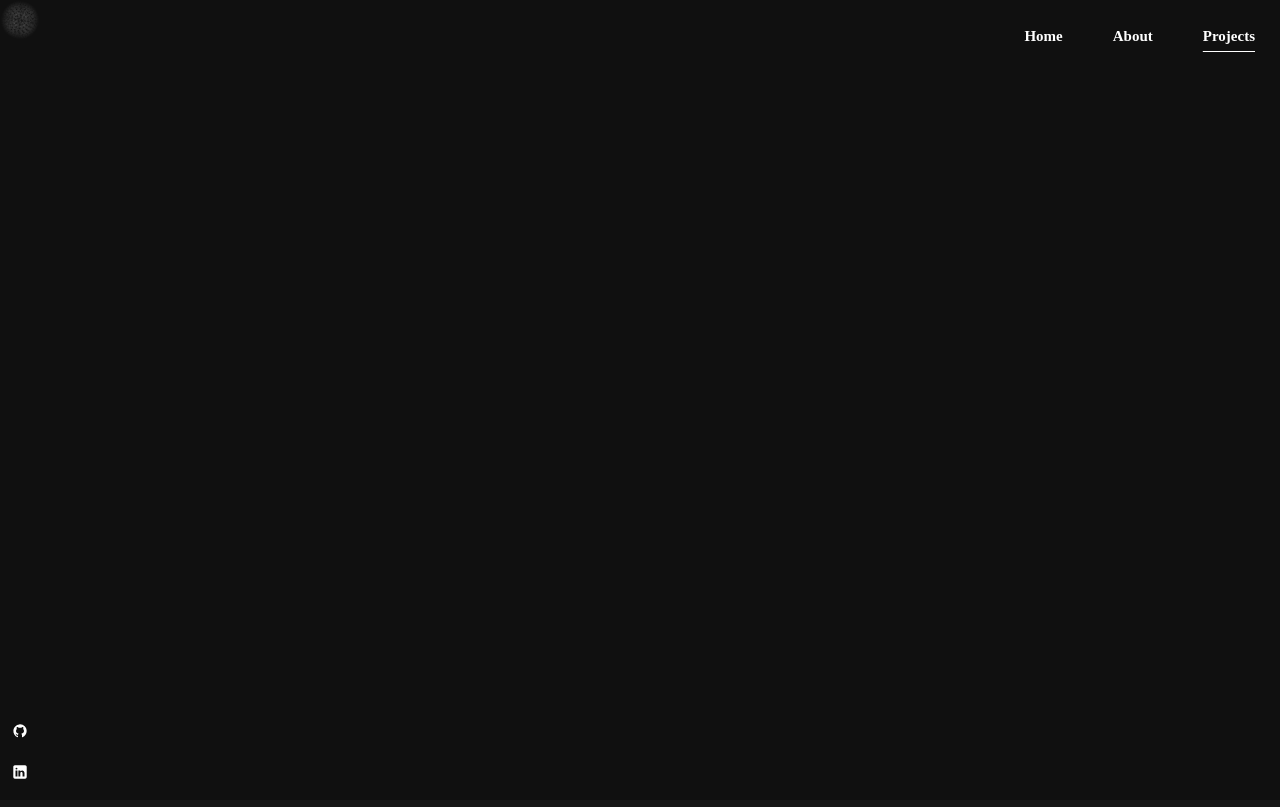
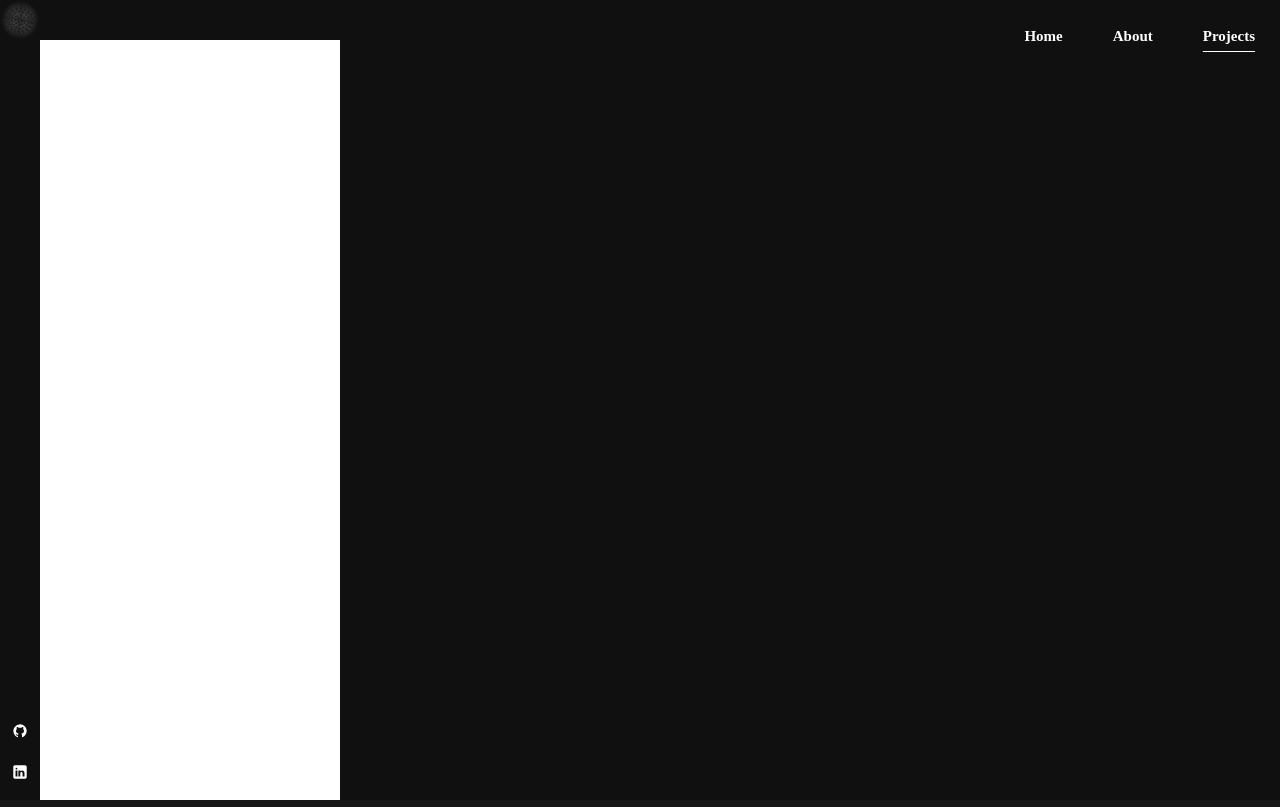
Before and after one commit to smoluu/smolander.dev, a React (Create React App) app in the folder app/: page /Projects/SpaceInvaders in a window 1280 px wide. Before the commit this address had no page. Built offline with nearby package versions, Linux system fonts and the light colour scheme.

Commit message:
projects cards

```diff
--- a/app/src/App.js
+++ b/app/src/App.js
@@ -1,10 +1,11 @@
 import React from "react";
-import { Route, Routes, useLocation } from "react-router-dom";
+import { Navigate, Route, Routes, useLocation } from "react-router-dom";
 import './App.css';
 import Home from './components/Home';
 import Header from './components/Header';
 import About from './components/About'
 import Projects from './components/Projects';
+import SpaceInvaders from "./components/projects/SpaceInvaders";
 import { AnimatePresence } from "framer-motion";
 
 function App() {
@@ -12,17 +13,19 @@ function App() {
   return (
 
     <div className='App'>
-        <Header/>
+      <Header />
       <div className="content">
         <AnimatePresence mode="wait">
-            <Routes location={location} key={location.pathname}>
-              <Route exact path="/" element={<Home />}></Route>
-              <Route exact path="/About" element={<About />}></Route>
-              <Route exact path="/Projects" element={<Projects />}></Route>
+          <Routes>
+            <Route path="/" element={<Home />}></Route>
+            <Route path="/About" element={<About />}></Route>
+            <Route path="/Projects" element={<Projects />}></Route>
+            <Route path="/Projects/SpaceInvaders" element={<SpaceInvaders />}></Route>
           </Routes>
         </AnimatePresence>
       </div>
     </div>
   );
 }
+
 export default App;
--- a/app/src/components/Projects.jsx
+++ b/app/src/components/Projects.jsx
@@ -1,5 +1,5 @@
 import Transition from "./Transition"
-import { Link } from "react-router-dom";
+import { Link,Outlet } from "react-router-dom";
 import Placeholder from "../images/128x128_placeholder.png"
 
 const Projects = () => {
@@ -16,7 +16,8 @@ const Projects = () => {
               <div className="card-body">
                 <h5 className="card-title">1st project</h5>
                 <p className="card-text">This is the first project</p>
-                <Link to="/"><button className="btn btn-dark"> Look</button></Link>
+                <Link to="SpaceInvaders"><button className="btn btn-dark">Demo</button></Link>
+                <Link to="SpaceInvaders"><button className="btn btn-dark">Code</button></Link>
               </div>
             </div>
           </div>
@@ -77,6 +78,7 @@ const Projects = () => {
         </div>
 
 
+      <Outlet/>
       </div>
     </Transition>
   )
--- /dev/null
+++ b/app/src/components/projects/SpaceInvaders.jsx
@@ -0,0 +1,11 @@
+const SpaceInvaders = () => {
+  return (
+    <div>
+      <iframe key="iframe" title="SI" className="h-100 w-100" src="spaceinvaders.html"></iframe>
+    </div>
+
+
+    )
+  }
+
+export default SpaceInvaders
```
Lines whose indentation alone changed are shown as unchanged.
